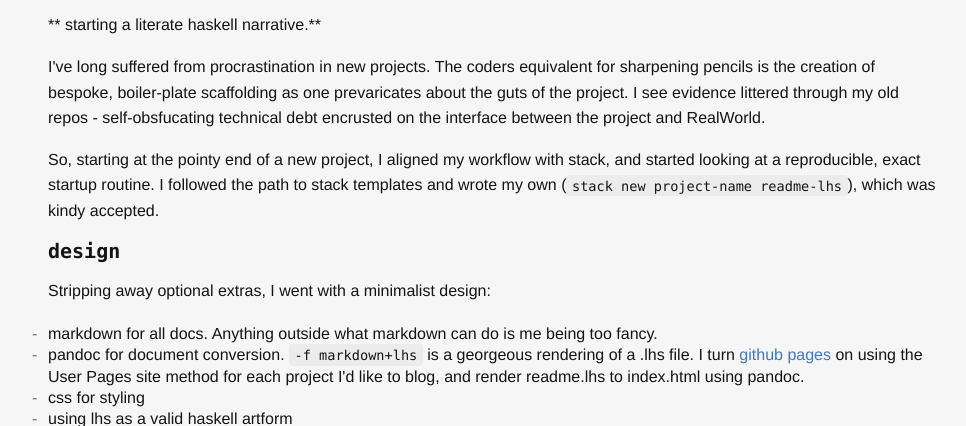
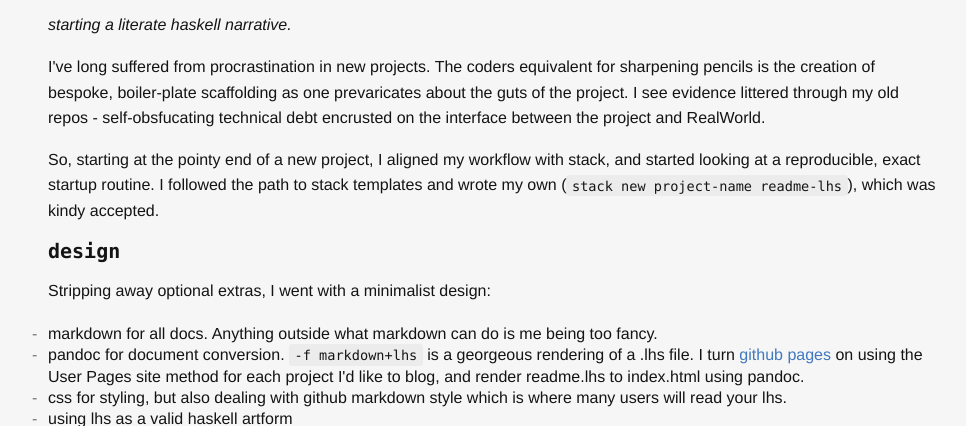
Before and after one commit to archive567/readme-lhs, a plain HTML site: page index.html in a window 1280 px wide. Shown: the part 369-795 px from the top of the page, without its empty margins (147-1113 px from the left). Drawn offline with nearby package versions, Linux system fonts and the light colour scheme; some packages are replaced by stand-ins of ours.

Commit message:
minor fixes

```diff
--- a/index.html
+++ b/index.html
@@ -3,7 +3,7 @@
   src="https://cdn.mathjax.org/mathjax/latest/MathJax.js?config=TeX-MML-AM_CHTML">
 </script>
 <h1 id="readme-lhs-build-status"><a href="https://tonyday567.github.io/readme-lhs/index.html">readme-lhs</a> <a href="https://travis-ci.org/tonyday567/readme-lhs"><img src="https://travis-ci.org/tonyday567/readme-lhs.png" alt="Build Status" /></a></h1>
-<p>** starting a literate haskell narrative.**</p>
+<p><em>starting a literate haskell narrative.</em></p>
 <p>I've long suffered from procrastination in new projects. The coders equivalent for sharpening pencils is the creation of bespoke, boiler-plate scaffolding as one prevaricates about the guts of the project. I see evidence littered through my old repos - self-obsfucating technical debt encrusted on the interface between the project and RealWorld.</p>
 <p>So, starting at the pointy end of a new project, I aligned my workflow with stack, and started looking at a reproducible, exact startup routine. I followed the path to stack templates and wrote my own (<code>stack new project-name readme-lhs</code>), which was kindy accepted.</p>
 <h2 id="design">design</h2>
@@ -11,7 +11,7 @@
 <ul class="incremental">
 <li>markdown for all docs. Anything outside what markdown can do is me being too fancy.</li>
 <li>pandoc for document conversion. <code>-f markdown+lhs</code> is a georgeous rendering of a .lhs file. I turn <a href="https://help.github.com/articles/user-organization-and-project-pages/">github pages</a> on using the User Pages site method for each project I'd like to blog, and render readme.lhs to index.html using pandoc.</li>
-<li>css for styling</li>
+<li>css for styling, but also dealing with github markdown style which is where many users will read your lhs.</li>
 <li>using lhs as a valid haskell artform</li>
 <li>readme.lhs as a general purpose executable, tester, example holder and all-round centralising communication document.</li>
 <li>a long list of the most commonly-used, and mostly-benign language flags, NoImplicitPrelude &amp; UnicodeSyntax. I call this -XHaskell2016 in private.</li>
```
Also changed, not shown: 2 other files.
